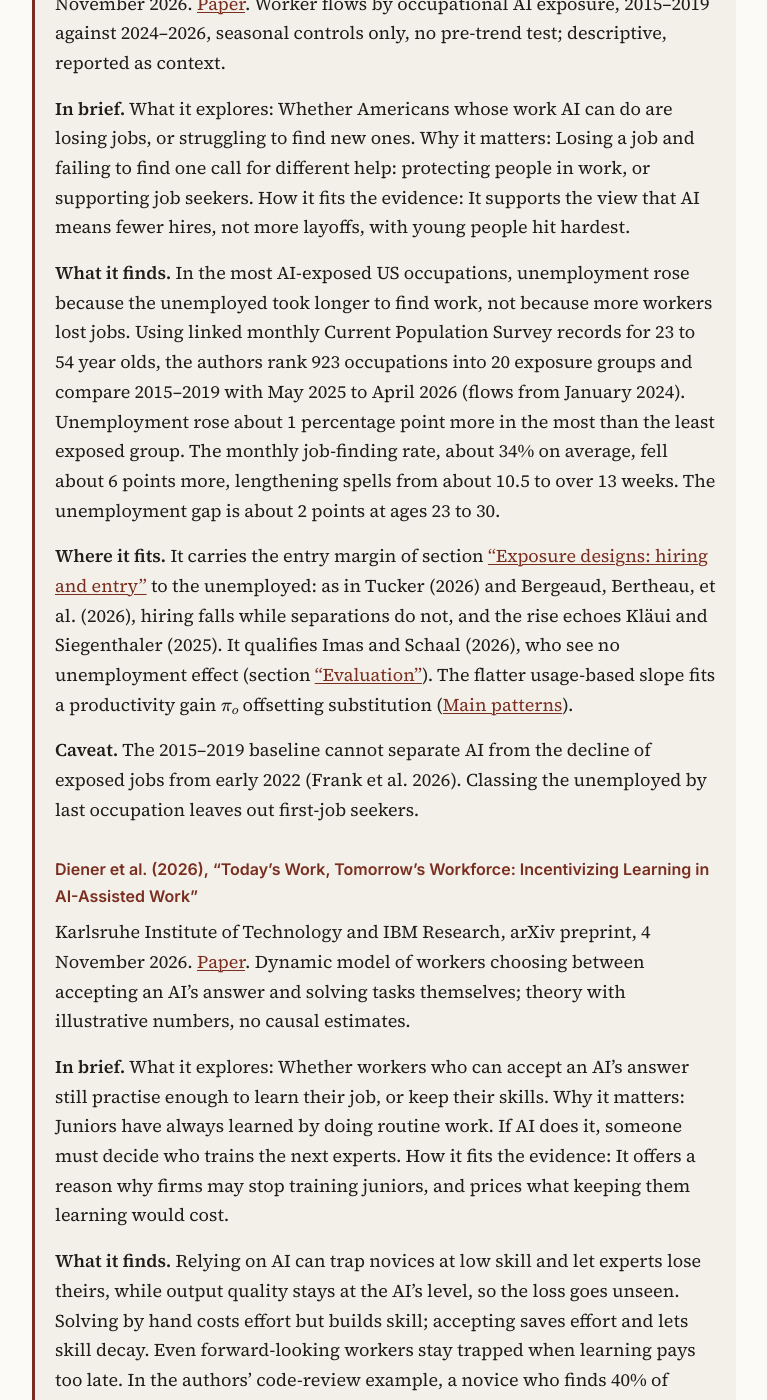
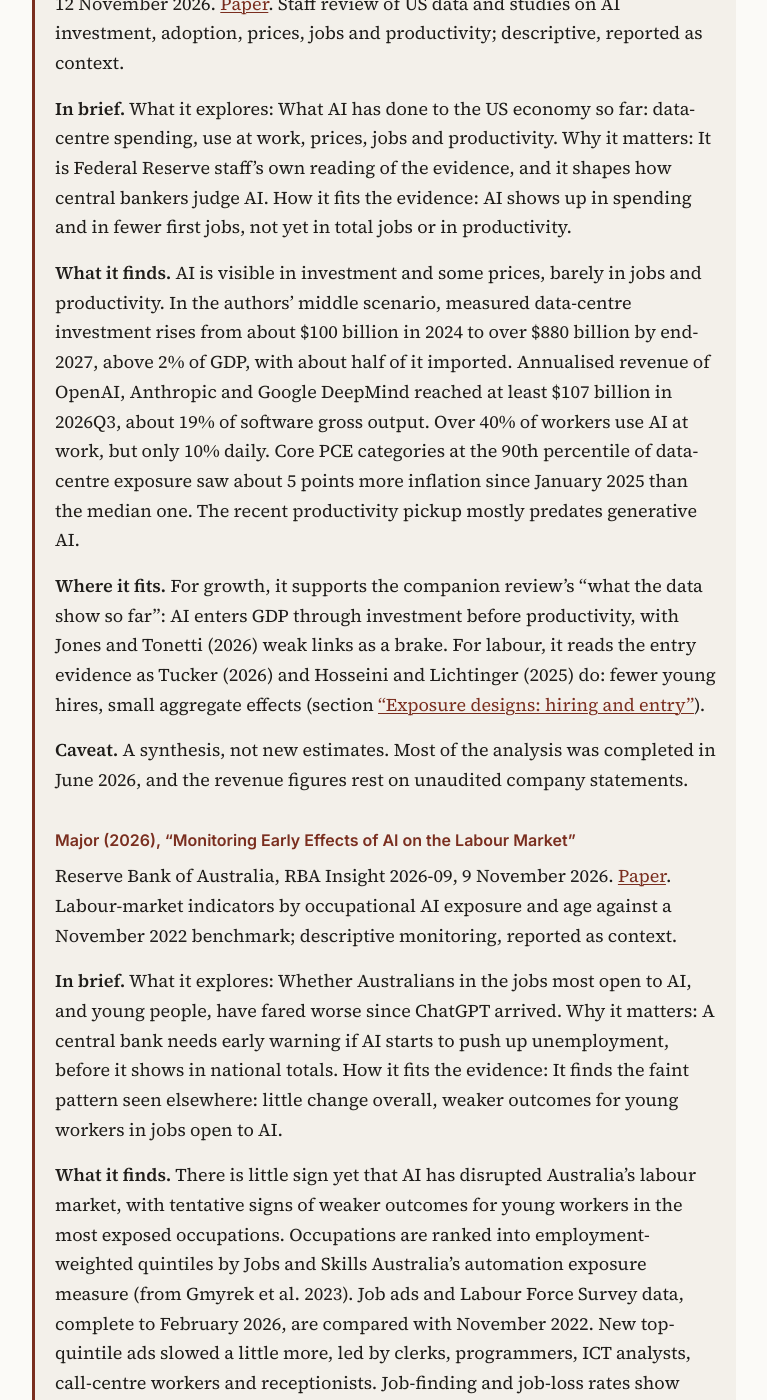
Before and after one commit to ajoly35/gen-ai-living-review, a Jekyll site: the page built from recent.md, in a window 1280 px wide and 1400 px high, scrolled down 612 px. Shown: the whole window, without its empty margins (256-1023 px from the left). Built offline with Jekyll 4.4.1, drawn with Linux system fonts in a browser that asks for light colours; some of the changed text lies outside the part shown.

Commit message:
Latest research: Carollo et al. (2026), Major (2026)
Co-Authored-By: Claude Opus 5.5 <noreply@anthropic.com>
Claude-Session: https://claude.ai/code/session_01G6bx5PgCXzqSA8pyaD2GCw

```diff
--- a/_includes/latest.md
+++ b/_includes/latest.md
@@ -1,4 +1,36 @@
 New papers on AI and labour markets and AI and growth, newest first, each placed against the review below. Every figure is checked against the paper itself.
+
+### Carollo et al. (2026), "Artificial Intelligence and the U.S. Economy: Current Evidence"
+<!-- kind: paper -->
+
+Federal Reserve Board, Finance and Economics Discussion Series 2026-074, 12 November 2026. [Paper](https://www.federalreserve.gov/econres/feds/artificial-intelligence-and-the-us-economy-current-evidence.htm). Staff review of US data and studies on AI investment, adoption, prices, jobs and productivity; descriptive, reported as context.
+
+**In brief.**
+What it explores: What AI has done to the US economy so far: data-centre spending, use at work, prices, jobs and productivity.
+Why it matters: It is Federal Reserve staff's own reading of the evidence, and it shapes how central bankers judge AI.
+How it fits the evidence: AI shows up in spending and in fewer first jobs, not yet in total jobs or in productivity.
+
+**What it finds.** AI is visible in investment and some prices, barely in jobs and productivity. In the authors' middle scenario, measured data-centre investment rises from about &#36;100 billion in 2024 to over &#36;880 billion by end-2027, above 2% of GDP, with about half of it imported. Annualised revenue of OpenAI, Anthropic and Google DeepMind reached at least &#36;107 billion in 2026Q3, about 19% of software gross output. Over 40% of workers use AI at work, but only 10% daily. Core PCE categories at the 90th percentile of data-centre exposure saw about 5 points more inflation since January 2025 than the median one. The recent productivity pickup mostly predates generative AI.
+
+**Where it fits.** For growth, it supports the companion review's "what the data show so far": AI enters GDP through investment before productivity, with Jones and Tonetti (2026) weak links as a brake. For labour, it reads the entry evidence as Tucker (2026) and Hosseini and Lichtinger (2025) do: fewer young hires, small aggregate effects (section [“Exposure designs: hiring and entry”](#exposure-designs-hiring-and-entry)).
+
+**Caveat.** A synthesis, not new estimates. Most of the analysis was completed in June 2026, and the revenue figures rest on unaudited company statements.
+
+### Major (2026), "Monitoring Early Effects of AI on the Labour Market"
+<!-- kind: paper -->
+
+Reserve Bank of Australia, RBA Insight 2026-09, 9 November 2026. [Paper](https://www.rba.gov.au/publications/insights/australian-economy/2026/monitoring-early-effects-of-ai-on-the-labour-market.html). Labour-market indicators by occupational AI exposure and age against a November 2022 benchmark; descriptive monitoring, reported as context.
+
+**In brief.**
+What it explores: Whether Australians in the jobs most open to AI, and young people, have fared worse since ChatGPT arrived.
+Why it matters: A central bank needs early warning if AI starts to push up unemployment, before it shows in national totals.
+How it fits the evidence: It finds the faint pattern seen elsewhere: little change overall, weaker outcomes for young workers in jobs open to AI.
+
+**What it finds.** There is little sign yet that AI has disrupted Australia's labour market, with tentative signs of weaker outcomes for young workers in the most exposed occupations. Occupations are ranked into employment-weighted quintiles by Jobs and Skills Australia's automation exposure measure (from Gmyrek et al. 2023). Job ads and Labour Force Survey data, complete to February 2026, are compared with November 2022. New top-quintile ads slowed a little more, led by clerks, programmers, ICT analysts, call-centre workers and receptionists. Job-finding and job-loss rates show little gap by exposure. Employment and hours grew a little less in exposed occupations, and within them young workers did worse. Results are in charts only.
+
+**Where it fits.** It adds Australia to section [“Exposure designs: hiring and entry”](#exposure-designs-hiring-and-entry), next to the US, Sweden, the UK and France. Unlike Cline and Kaymak (2026) for the US, it finds no gap in job-finding rates by exposure. Like Mehdi and Frenette (2026) for Canada, it is an official monitoring exercise, not an estimate of $$b_o$$ ([Main patterns](#main-patterns)).
+
+**Caveat.** Exposure measures potential, not actual use. The 2022 benchmark was an exceptionally tight youth labour market, so later weakness may be cyclical, and post-pandemic remote work hits the same groups.
 
 ### Cline and Kaymak (2026), "Job Finding and Unemployment in the Age of AI"
 <!-- kind: paper -->
--- a/_includes/references-latest.md
+++ b/_includes/references-latest.md
@@ -8,9 +6,9 @@ Barwick, Panle Jia, Lu Fang, Jinhan Liu, Huilan Xu, and Zhe Yuan. 2026. *AI as S
 
 Bianchini, Stefano, and Georgiana-Ioana Coroama. 2026. *LLMs and the Organization of Scientific Work*. arXiv:2611.02996. [Link](https://arxiv.org/abs/2611.02996).
 
+Carollo, Nick, Leland D. Crane, Daniel Garcia Molina, and Joseph Nichols. 2026. *Artificial Intelligence and the U.S. Economy: Current Evidence*. Finance and Economics Discussion Series 2026-074. Board of Governors of the Federal Reserve System, 12 November. [Link](https://doi.org/10.17016/FEDS.2026.074).
+
 Cline, Alexander, and Barış Kaymak. 2026. *Job Finding and Unemployment in the Age of AI*. Economic Commentary 2026-26. Federal Reserve Bank of Cleveland. [Link](https://doi.org/10.26509/frbc-ec-202626).
-
-Colaiacovo, Innessa, and Rembrand Koning. 2026. *Delegating to AI: Beliefs and the Organization of Work at New Ventures*. Working Paper 26-093. Harvard Business School. [Link](https://www.hbs.edu/faculty/Pages/item.aspx?num=69112).
 
 Conlon, John J., and Peter Schwardmann. 2026. *Creative Destruction: Human-AI Competition in an Experimental Market*. arXiv:2610.18921. [Link](https://arxiv.org/abs/2610.18921).
 
@@ -36,6 +34,8 @@ Levy Yeyati, Eduardo, Darío Judzik, and Juan Ignacio Barbiero. 2026. *Practice
 
 Lu, Beichen, Honglin Bao, Qi Huang, Qingguo Meng, and James A. Evans. 2026. *Stronger Artificial Intelligence Breakthroughs Hasten Their Own Exhaustion*. arXiv:2610.27296. [Link](https://arxiv.org/abs/2610.27296).
 
+Major, Mike. 2026. *Monitoring Early Effects of AI on the Labour Market*. RBA Insight 2026-09. Reserve Bank of Australia, 9 November. [Link](https://www.rba.gov.au/publications/insights/australian-economy/2026/monitoring-early-effects-of-ai-on-the-labour-market.html).
+
 Mehdi, Tahsin, and Marc Frenette. 2026. *Hiring and Job Separation Rates in the Era of Generative Artificial Intelligence: Early Evidence*. Economic and Social Reports, Catalogue no. 36-28-0001. Statistics Canada, 28 October. [Link](https://www150.statcan.gc.ca/n1/pub/36-28-0001/2026010/article/00003-eng.htm).
 
 Rungcharoenkitkul, Phurichai. 2026. *Transformative AI and Demand Bottlenecks*. BIS Working Papers No. 1381. Bank for International Settlements. [Link](https://www.bis.org/publications/working-paper-1381-transformative-ai-and-demand-bottlenecks).
--- a/briefs/concepts.yml
+++ b/briefs/concepts.yml
@@ -26,6 +26,7 @@
 - key: exposure-vs-use
   title: "A job that AI could do is not a job AI does"
   paper: "Eloundou et al. (2024); Massenkoff and McCrory (2026)"
+  last: 2026-11-14
 - key: causal-evidence
   title: "How economists tell an effect from a coincidence"
   paper: "Brynjolfsson, Li and Raymond (2025) as the example"
```
Also changed, not shown: other parts of _includes/latest.md (+0 -20 lines), other parts of _includes/references-latest.md (+0 -2 lines), _includes/fr/latest.md (+32 -20 lines), briefs/2026-11-14.md (added, +70 -0 lines), briefs/fr/2026-11-14.md (added, +70 -0 lines).
